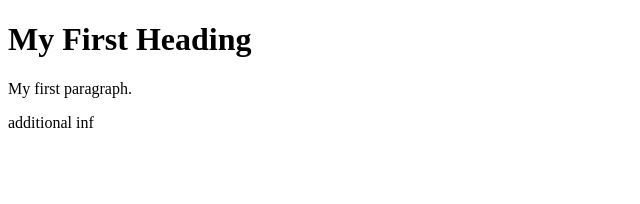
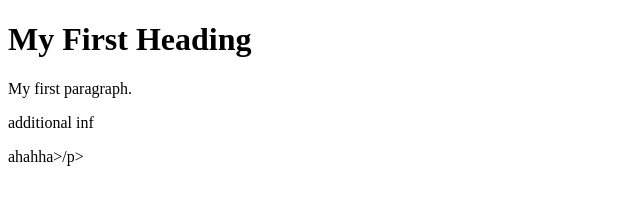
Before and after one commit to Soluyankp91/srs7, a plain HTML site: page index.html in a window 1280 px wide. Shown: the full height of the page, 0-640 px from the left. Drawn offline with Linux system fonts and the light colour scheme.

Commit message:
Update index.html

```diff
--- a/index.html
+++ b/index.html
@@ -10,6 +10,8 @@
         <h1>My First Heading</h1>
         <p>My first paragraph.</p>
         <p>additional inf</p>
+        <p>ahahha>/p>
+
 
 
 
```
